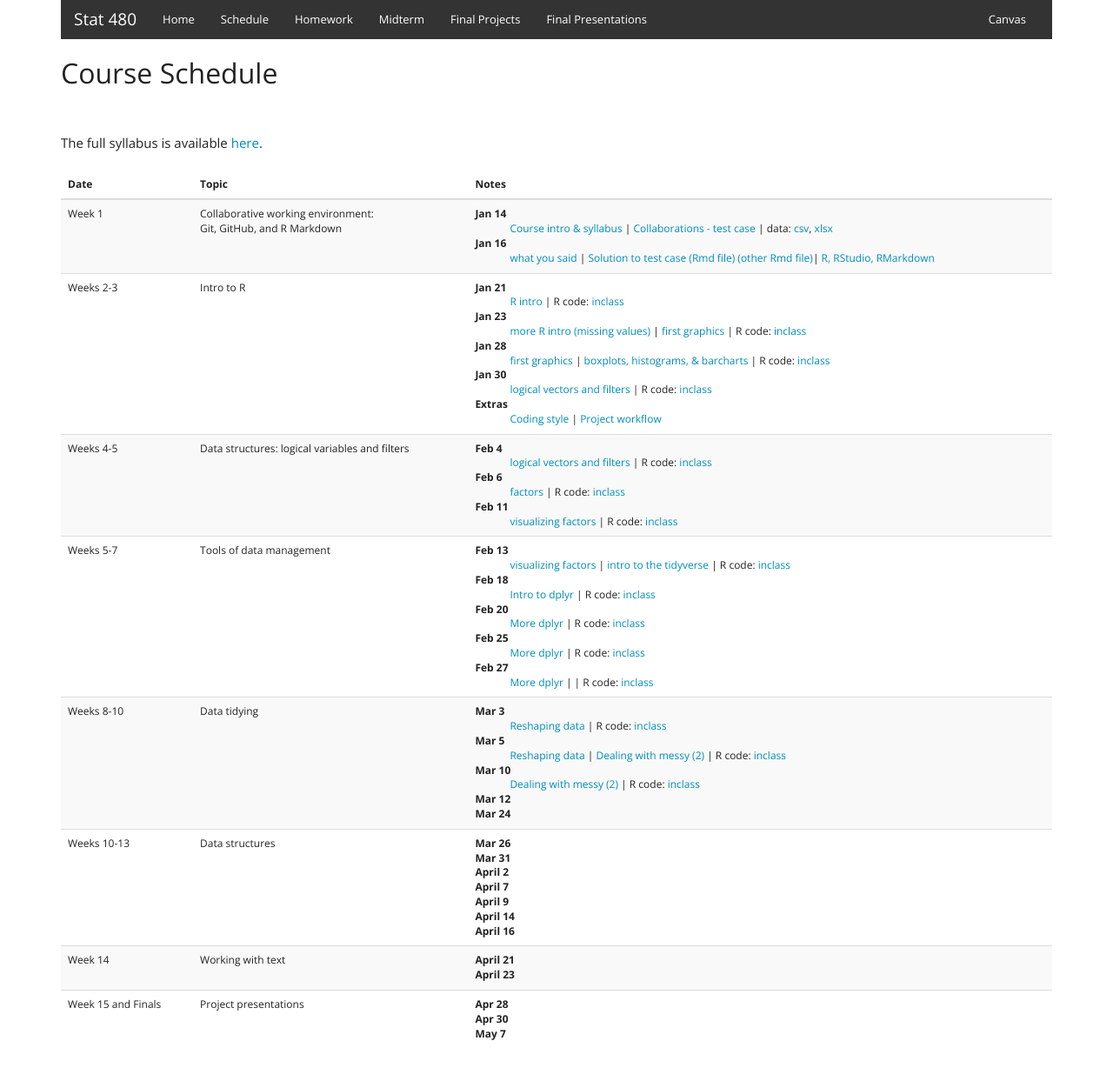
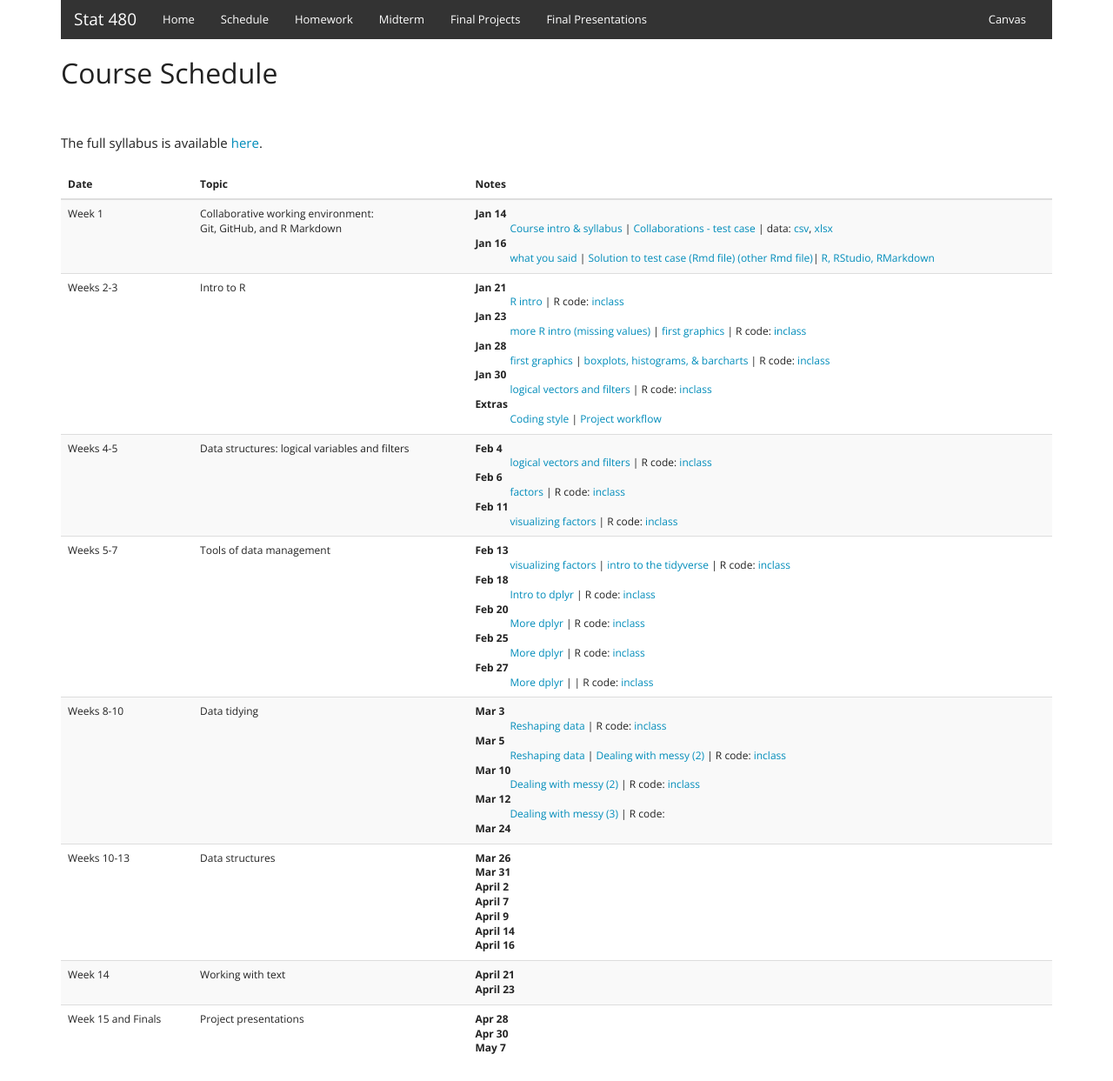
Before and after one commit to Stat480-at-ISU/Stat480-at-ISU.github.io, a Jekyll site: the page built from schedule.html, in a window 1280 px wide. Shown: the whole page at 87% size. Built offline with Jekyll 4.4.1, drawn with Linux system fonts in a browser that asks for light colours.

Commit message:
update again

```diff
--- a/schedule.html
+++ b/schedule.html
@@ -110,7 +110,7 @@
           <dd><a href="../materials-2020/03_tidyverse/06_messy-2.html" target=_blank>Dealing with messy (2)</a> | R code: <a href="code/mar10-inclass.R">inclass</a></dd>
 
           <dt>Mar 12</dt>
-          <dd></dd>
+          <dd><a href="../materials-2020/03_tidyverse/07_messy-3.html" target=_blank>Dealing with messy (3)</a> | R code: </dd>
 
           <dt>Mar 24</dt>
           <dd></dd>
```
Also changed, not shown: 1 other file.
